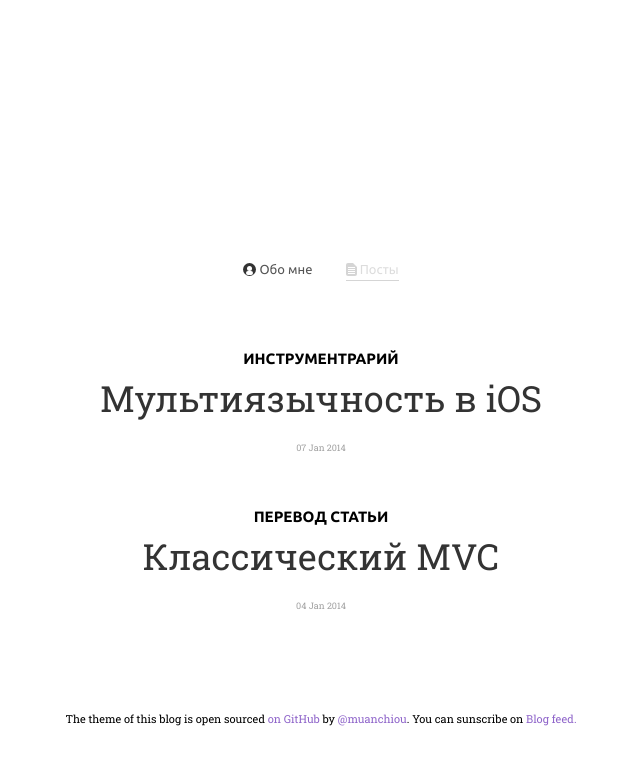
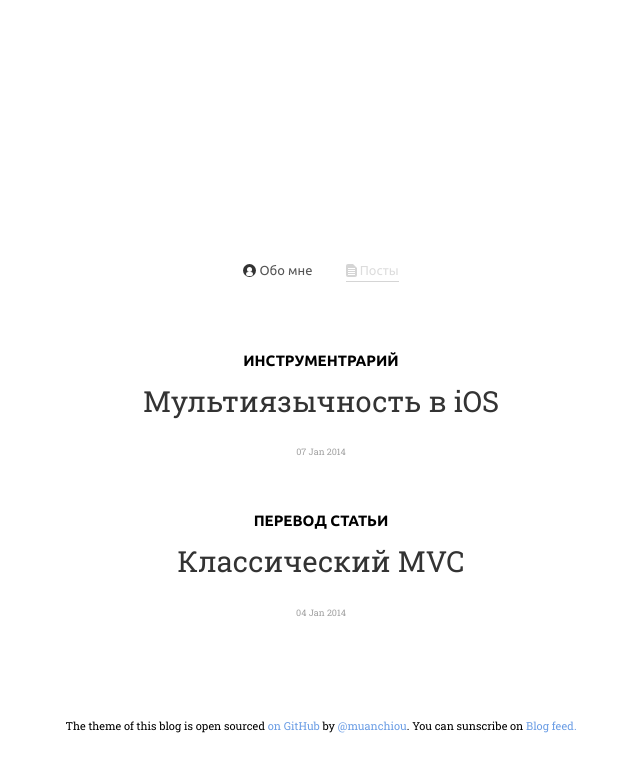
Before and after one commit to alobanov/alobanov.github.io, a Jekyll site: the page built from archive.html, in a window 1280 px wide. Shown: the top 772 px of the page, without its empty margins (319-959 px from the left). Built offline with Jekyll 4.4.1, drawn with Linux system fonts in a browser that asks for light colours; a script that is not in the unit is left out; comment, search, counter and statistics services are not loaded.

Commit message:
update style

```diff
--- a/assets/style.css
+++ b/assets/style.css
@@ -26,12 +26,15 @@ body {
   line-height: 1.65em;
   font-family: 'Roboto Slab', serif;
   font-weight: 400;
-  font-size: 14px;
+  font-size: 15px;
   background-color: #fff; }
 
 a {
-  color: #8f65ca;
+  color: #6c9ee5;
   text-decoration: none;
+  }
+  .a:hover, .document a:hover {
+    border-bottom: 1px solid #333;
   }
 
   h1, h2, h3, h4 {
@@ -55,7 +58,7 @@ a {
     font-family: 'Ubuntu', sans-serif; }
     .site-header a.active {
       opacity: .2;
-      border-bottom: 1px solid #333; }
+      border-bottom: 1px solid #333;}
     .site-header a:last-child {
       margin-right: 0; }
 
@@ -107,7 +110,7 @@ a {
 
 .post-title {
   color: #000;
-  font-size: 36px; }
+  font-size: 29px; }
 
 .post-headerarchive {
   text-align: center;
@@ -387,7 +390,7 @@ hr {
     text-align: center;
     padding: 3px 0;
     display: inline-block;
-    color: #ccc;
+    color: #6c9ee5;
     width: 20%;
     position: relative; }
     .links a:before {
@@ -406,7 +409,7 @@ hr {
     .links a:hover:before {
       margin-top: -15px;
       border-bottom-color: #d8badc;
-      border-left-color: #d8badc; }
+      border-left-color: #d8badc;}
 
 @media (max-width: 480px) {
   .links a {
```
